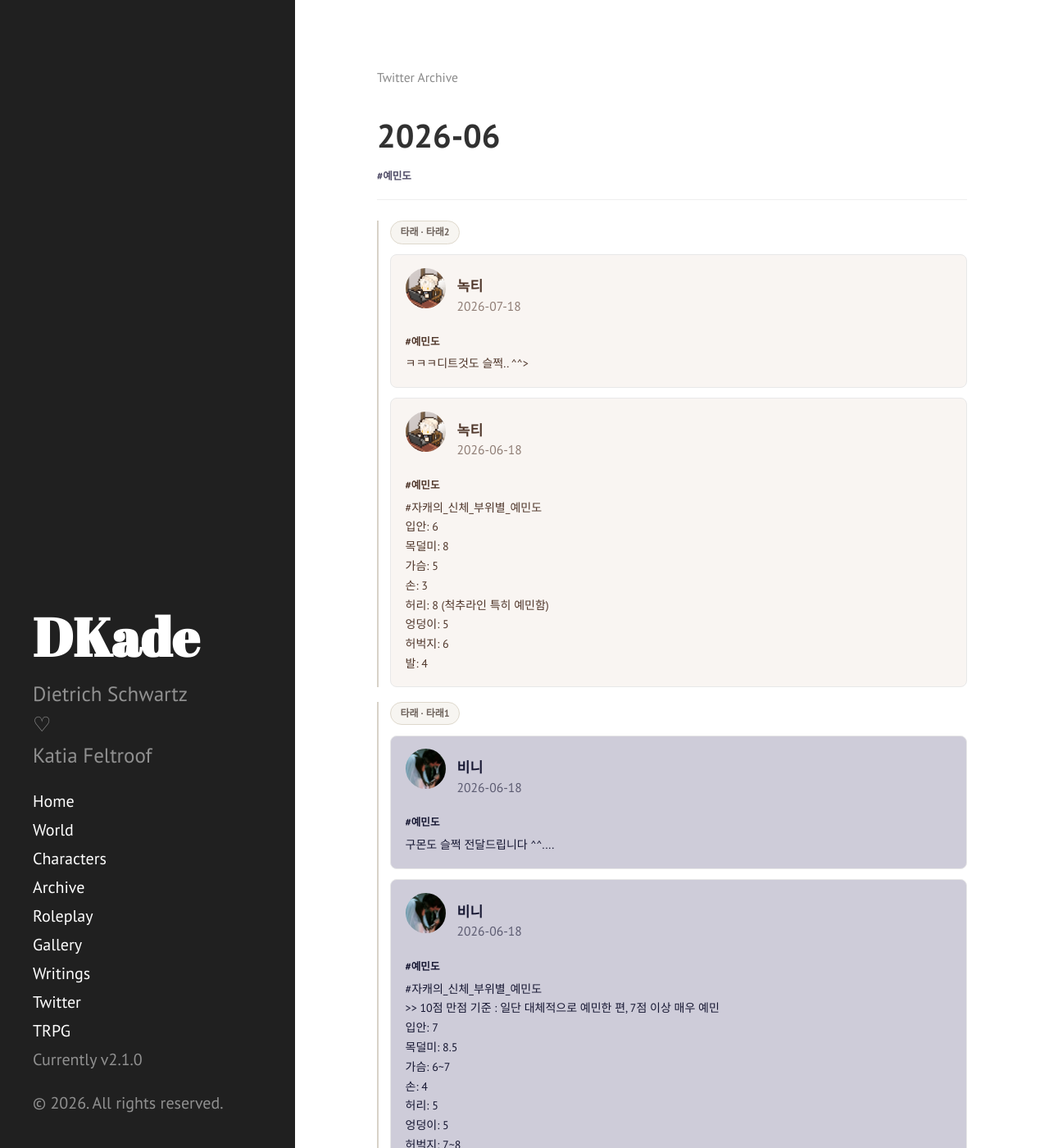
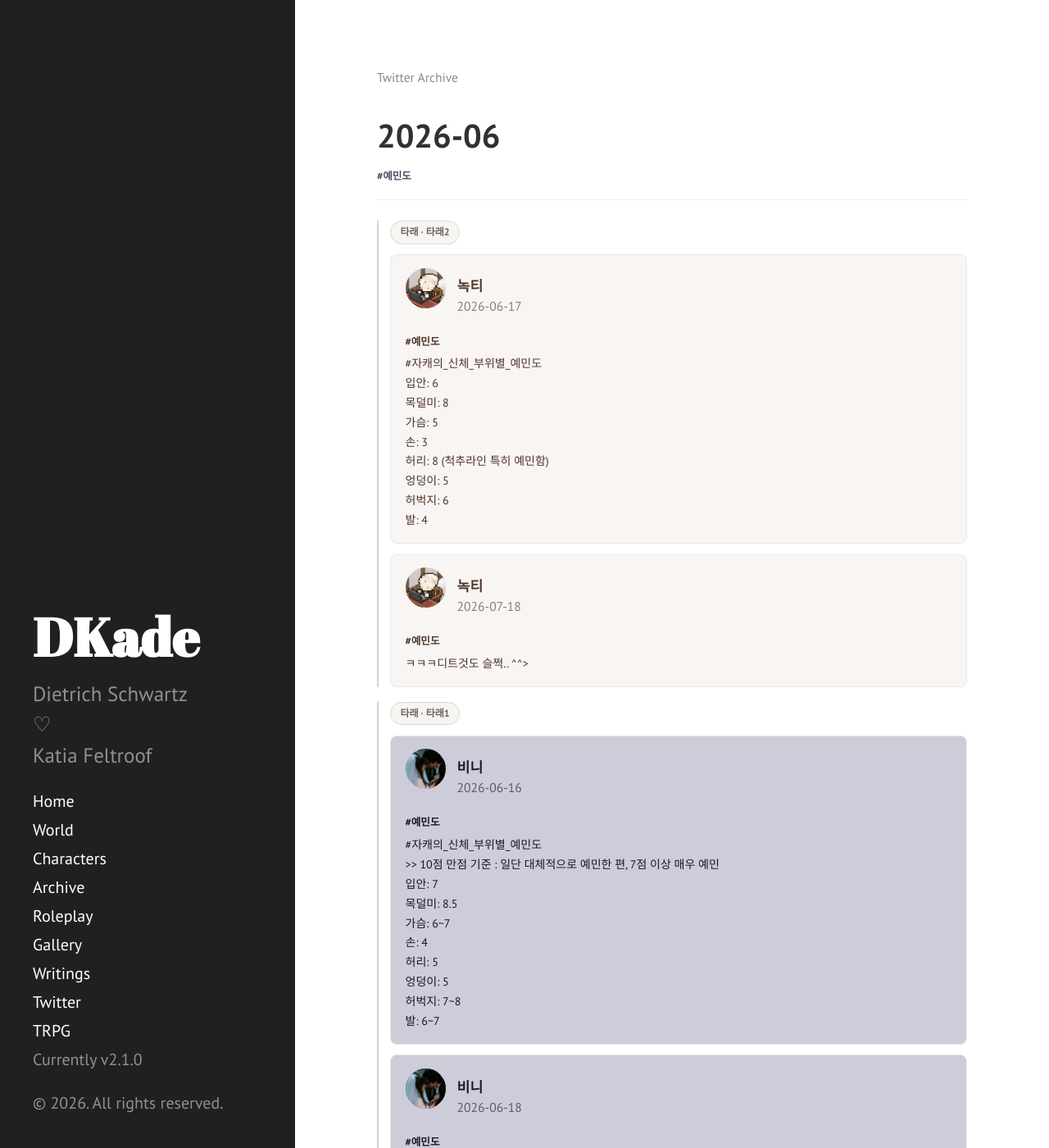
Before and after one commit to mistynocturn-design/dekade-archive, a Jekyll site: the page built from _twitter/2026-06.md, in a window 1280 px wide and 1400 px high. Shown: the whole window at 82% size. Built offline with Jekyll 4.4.1, drawn with Linux system fonts in a browser that asks for light colours.

Commit message:
Update 2026-06.md

```diff
--- a/_twitter/2026-06.md
+++ b/_twitter/2026-06.md
@@ -18,6 +18,18 @@ tags:
 
 <section class="twitter-thread" data-thread-id="타래2">
 <div class="twitter-thread-label">타래 · 타래2</div>
+<section class="twitter-note" data-date="2026-06-17" data-author="녹티" data-tags="예민도" style="--twitter-note-bg:#f9f5f2;--twitter-note-text:#4f362a;">
+  <div class="twitter-note-header">
+    <img class="twitter-note-avatar" src="/dekade-archive/assets/twitter/2026-06/noctea-profile.png" alt="">
+    <div>
+      <p class="twitter-note-author">녹티</p>
+      <p class="twitter-note-date">2026-06-17</p>
+    </div>
+  </div>
+  <p class="twitter-note-tags">#예민도</p>
+  <div class="twitter-note-text">#자캐의_신체_부위별_예민도<br>입안: 6<br>목덜미: 8 <br>가슴: 5<br>손: 3 <br>허리: 8 (척추라인 특히 예민함) <br>엉덩이: 5<br>허벅지: 6<br>발: 4</div>
+</section>
+
 <section class="twitter-note" data-date="2026-07-18" data-author="녹티" data-tags="예민도" style="--twitter-note-bg:#f9f5f2;--twitter-note-text:#4f362a;">
   <div class="twitter-note-header">
     <img class="twitter-note-avatar" src="/dekade-archive/assets/twitter/2026-06/noctea-profile.png" alt="">
@@ -29,22 +41,22 @@ tags:
   <p class="twitter-note-tags">#예민도</p>
   <div class="twitter-note-text">ㅋㅋㅋ디트것도 슬쩍.. ^^&gt;</div>
 </section>
-
-<section class="twitter-note" data-date="2026-06-18" data-author="녹티" data-tags="예민도" style="--twitter-note-bg:#f9f5f2;--twitter-note-text:#4f362a;">
-  <div class="twitter-note-header">
-    <img class="twitter-note-avatar" src="/dekade-archive/assets/twitter/2026-06/noctea-profile.png" alt="">
-    <div>
-      <p class="twitter-note-author">녹티</p>
-      <p class="twitter-note-date">2026-06-18</p>
-    </div>
-  </div>
-  <p class="twitter-note-tags">#예민도</p>
-  <div class="twitter-note-text">#자캐의_신체_부위별_예민도<br>입안: 6<br>목덜미: 8 <br>가슴: 5<br>손: 3 <br>허리: 8 (척추라인 특히 예민함) <br>엉덩이: 5<br>허벅지: 6<br>발: 4</div>
-</section>
 </section>
 
 <section class="twitter-thread" data-thread-id="타래1">
 <div class="twitter-thread-label">타래 · 타래1</div>
+<section class="twitter-note" data-date="2026-06-16" data-author="비니" data-tags="예민도" style="--twitter-note-bg:#ceccd9;--twitter-note-text:#161732;">
+  <div class="twitter-note-header">
+    <img class="twitter-note-avatar" src="/dekade-archive/assets/twitter/2026-06/bini-profile.jpg" alt="">
+    <div>
+      <p class="twitter-note-author">비니</p>
+      <p class="twitter-note-date">2026-06-16</p>
+    </div>
+  </div>
+  <p class="twitter-note-tags">#예민도</p>
+  <div class="twitter-note-text">#자캐의_신체_부위별_예민도<br>&gt;&gt; 10점 만점 기준 : 일단 대체적으로 예민한 편, 7점 이상 매우 예민<br>입안: 7<br>목덜미: 8.5 <br>가슴: 6~7<br>손: 4 <br>허리: 5 <br>엉덩이: 5<br>허벅지: 7~8<br>발: 6~7</div>
+</section>
+
 <section class="twitter-note" data-date="2026-06-18" data-author="비니" data-tags="예민도" style="--twitter-note-bg:#ceccd9;--twitter-note-text:#161732;">
   <div class="twitter-note-header">
     <img class="twitter-note-avatar" src="/dekade-archive/assets/twitter/2026-06/bini-profile.jpg" alt="">
@@ -56,16 +68,4 @@ tags:
   <p class="twitter-note-tags">#예민도</p>
   <div class="twitter-note-text">구몬도 슬쩍 전달드립니다 ^^....</div>
 </section>
-
-<section class="twitter-note" data-date="2026-06-18" data-author="비니" data-tags="예민도" style="--twitter-note-bg:#ceccd9;--twitter-note-text:#161732;">
-  <div class="twitter-note-header">
-    <img class="twitter-note-avatar" src="/dekade-archive/assets/twitter/2026-06/bini-profile.jpg" alt="">
-    <div>
-      <p class="twitter-note-author">비니</p>
-      <p class="twitter-note-date">2026-06-18</p>
-    </div>
-  </div>
-  <p class="twitter-note-tags">#예민도</p>
-  <div class="twitter-note-text">#자캐의_신체_부위별_예민도<br>&gt;&gt; 10점 만점 기준 : 일단 대체적으로 예민한 편, 7점 이상 매우 예민<br>입안: 7<br>목덜미: 8.5 <br>가슴: 6~7<br>손: 4 <br>허리: 5 <br>엉덩이: 5<br>허벅지: 7~8<br>발: 6~7</div>
 </section>
-</section>
```
